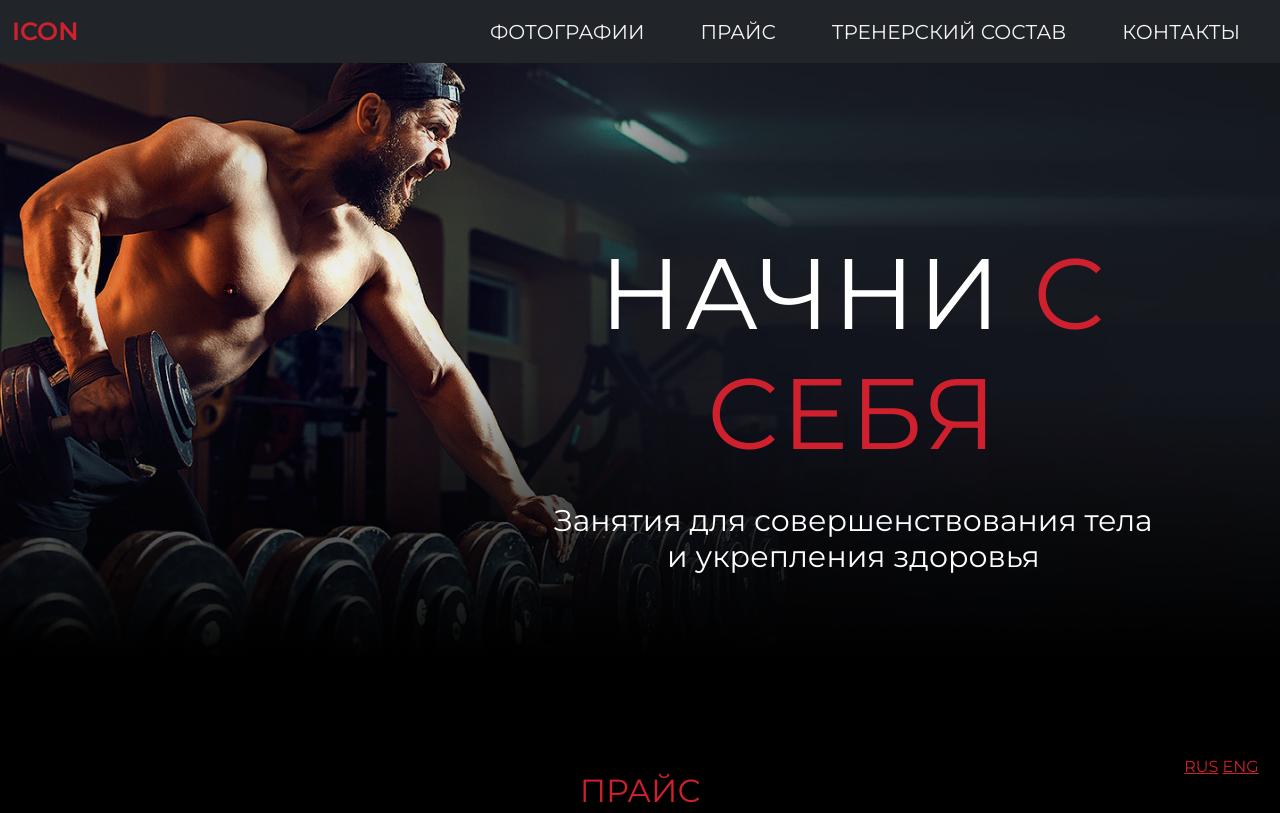
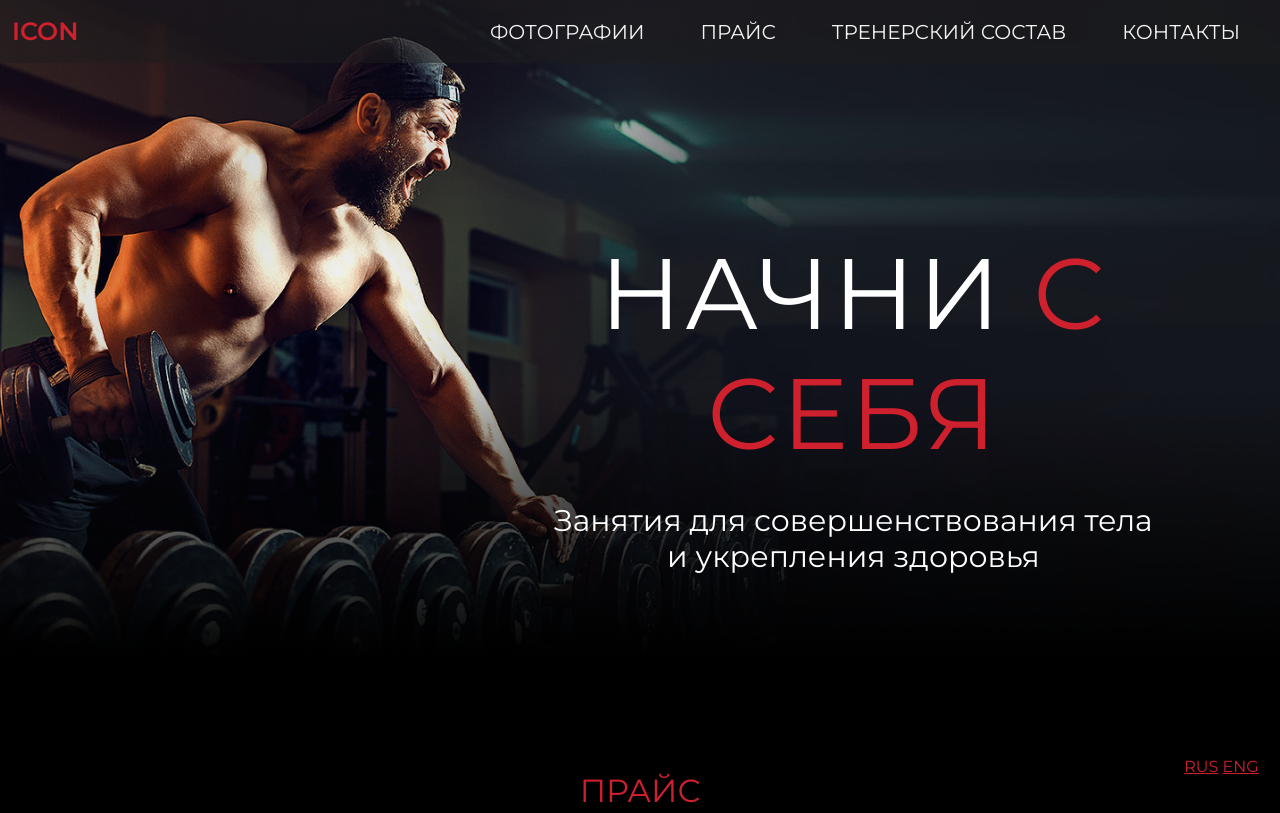
Before and after one commit to iamamawhoiami/iamamawhoiami.github.io, a plain HTML site: page index.html in a window 1280 px wide. Shown: the top 813 px of the page. Drawn offline with nearby package versions, Linux system fonts and the light colour scheme.

Commit message:
Update index.html

```diff
--- a/index.html
+++ b/index.html
@@ -29,7 +29,7 @@
   </head>
   <body>
     <header>
-      <nav class="navbar navbar-expand-lg navbar-dark bg-dark">
+      <nav class="navbar navbar-expand-lg">
         <div class="container-xxl">
           <a class="navbar-brand" href="#">ICON</a>
           <button
```
